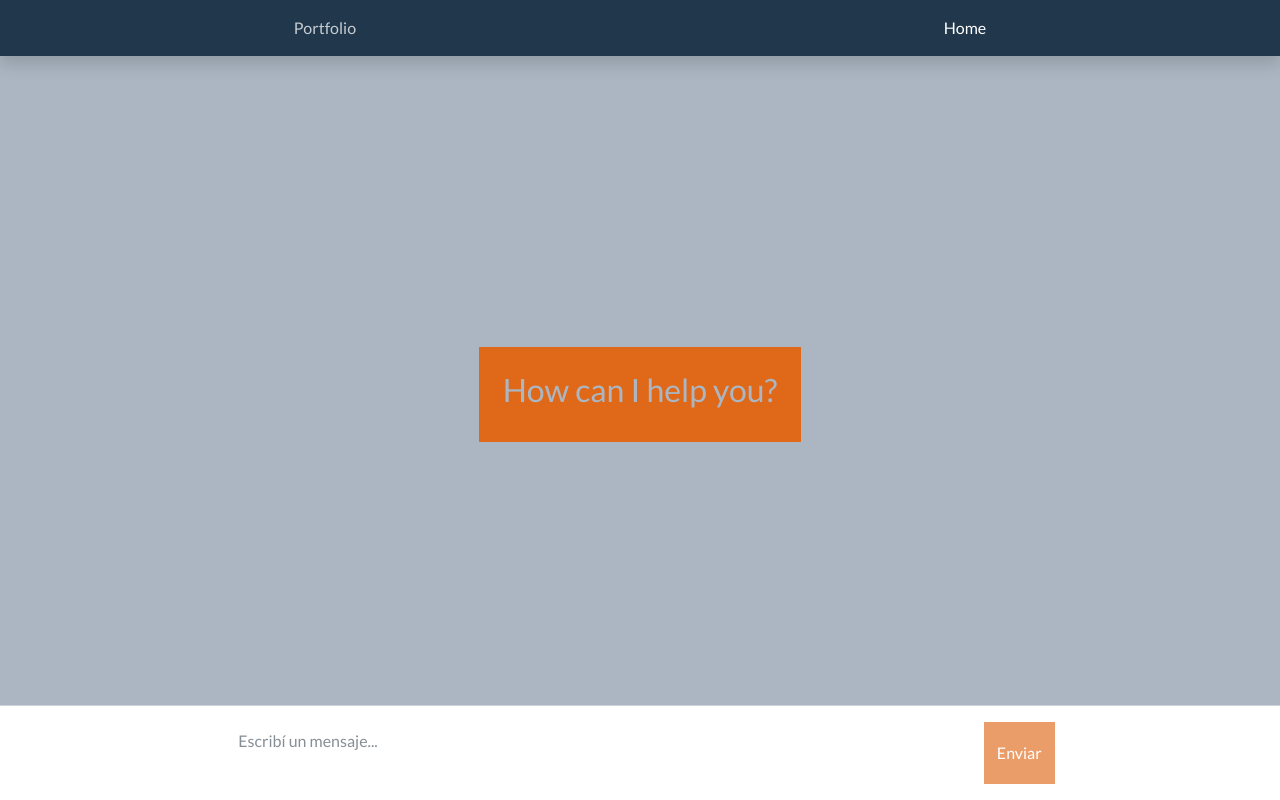
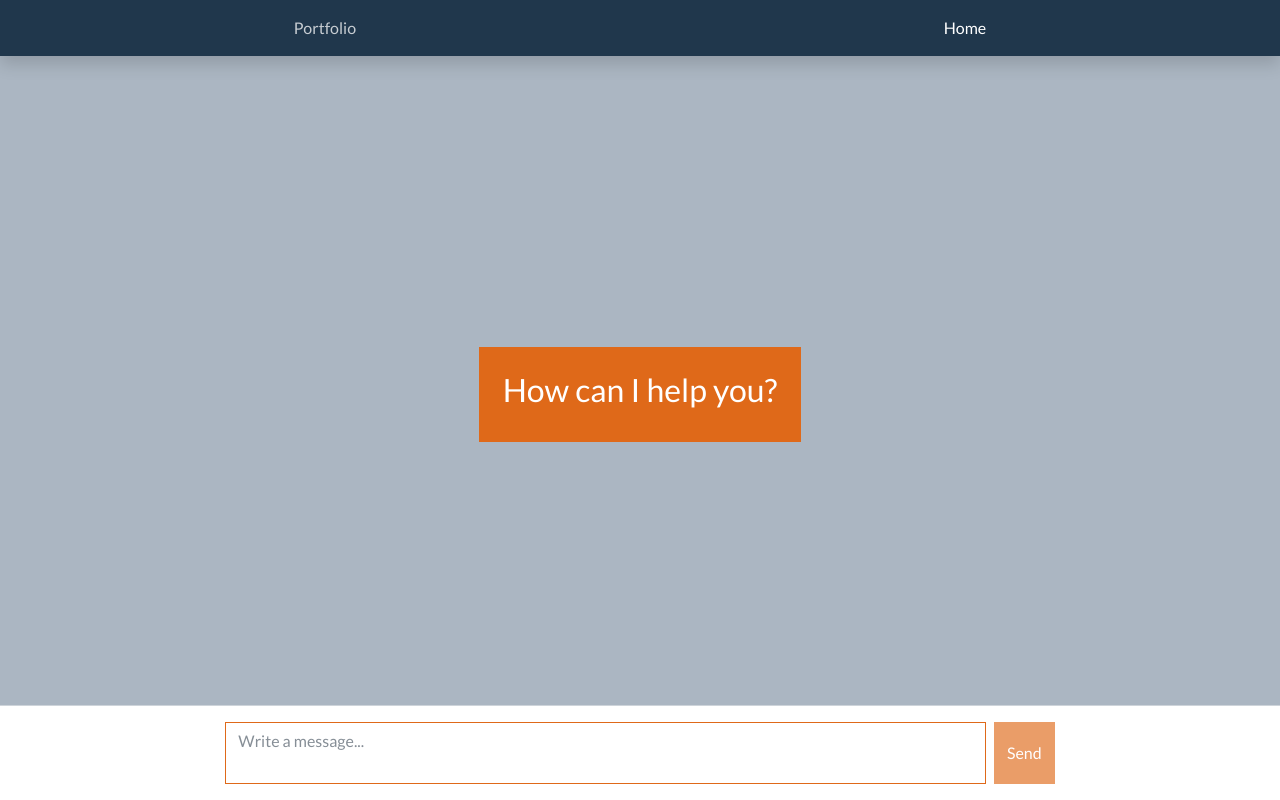
Before and after one commit to sebast825/IA-Integration, a React (Vite) app in the folder front/: page / in a window 1280 px wide. Both pictures are taken after a click on the button "Home". Built offline with nearby package versions, Linux system fonts and the light colour scheme.

Commit message:
fix: improve contrast and change where setIsSending is call

```diff
--- a/front/src/hooks/useSendMessage.tsx
+++ b/front/src/hooks/useSendMessage.tsx
@@ -2,8 +2,9 @@ import { useState } from "react";
 import type { MessageRoles } from "../types/messageRoles.types";
 import type { Message } from "../types/message.types";
 
-export const useSendMessage = (postPromtFn :(prompt:string) => Promise<string>) => {
-
+export const useSendMessage = (
+  postPromtFn: (prompt: string) => Promise<string>
+) => {
   const [messages, setMessages] = useState<Message[]>([
 
   ]);
@@ -22,8 +23,8 @@ export const useSendMessage = (postPromtFn :(prompt:string) => Promise<string>)
     setMessages((m) => [...m, newMsg]);
   };
   const handleAiCallAndResponse = async (text: string) => {
+    setIsSending(true);
     var rsta: string = await postPromtFn(text);
-    setIsSending(true);
 
     setTimeout(() => {
       var reply: Message = newMessage(rsta, "assistant");
--- a/front/src/pages/chatWindow.tsx
+++ b/front/src/pages/chatWindow.tsx
@@ -47,7 +47,7 @@ export default function ChatWindow(props: { selectChatType: ChatTypes }) {
             <div className="h-100 d-flex align-items-center justify-content-center ">
               <div className="bg-primary p-4  rounded-3 ">
                 {" "}
-                <h2 className="text-light">How can I help you?</h2>
+                <h2 className="text-white">How can I help you?</h2>
               </div>
             </div>
           )}
@@ -74,7 +74,7 @@ export default function ChatWindow(props: { selectChatType: ChatTypes }) {
                 </div>
                 <small
                   className={` d-block text-end ${
-                    m.role === "user" ? "text-light" : "text-dark"
+                    m.role === "user" ? "text-white" : "text-dark"
                   }`}
                   style={{ fontSize: "0.7rem" }}
                 >
@@ -91,10 +91,11 @@ export default function ChatWindow(props: { selectChatType: ChatTypes }) {
         <Col xs={12} md={{ span: 8, offset: 2 }} className="d-flex gap-2">
           <Form.Control
             as="textarea"
+            className="border-primary"
             value={input}
             onChange={(e) => setInput(e.target.value)}
             onKeyDown={handleKeyDown}
-            placeholder="Escribí un mensaje..."
+            placeholder="Write a message..."
             style={{ minHeight: "44px", maxHeight: "120px", resize: "none" }}
           />
           <Button
@@ -102,7 +103,7 @@ export default function ChatWindow(props: { selectChatType: ChatTypes }) {
             disabled={isSending || !input.trim()}
             onClick={handleSendMessage}
           >
-            {isSending ? "Enviando..." : "Enviar"}
+            {isSending ? "Senging..." : "Send"}
           </Button>
         </Col>
       </Row>
```
